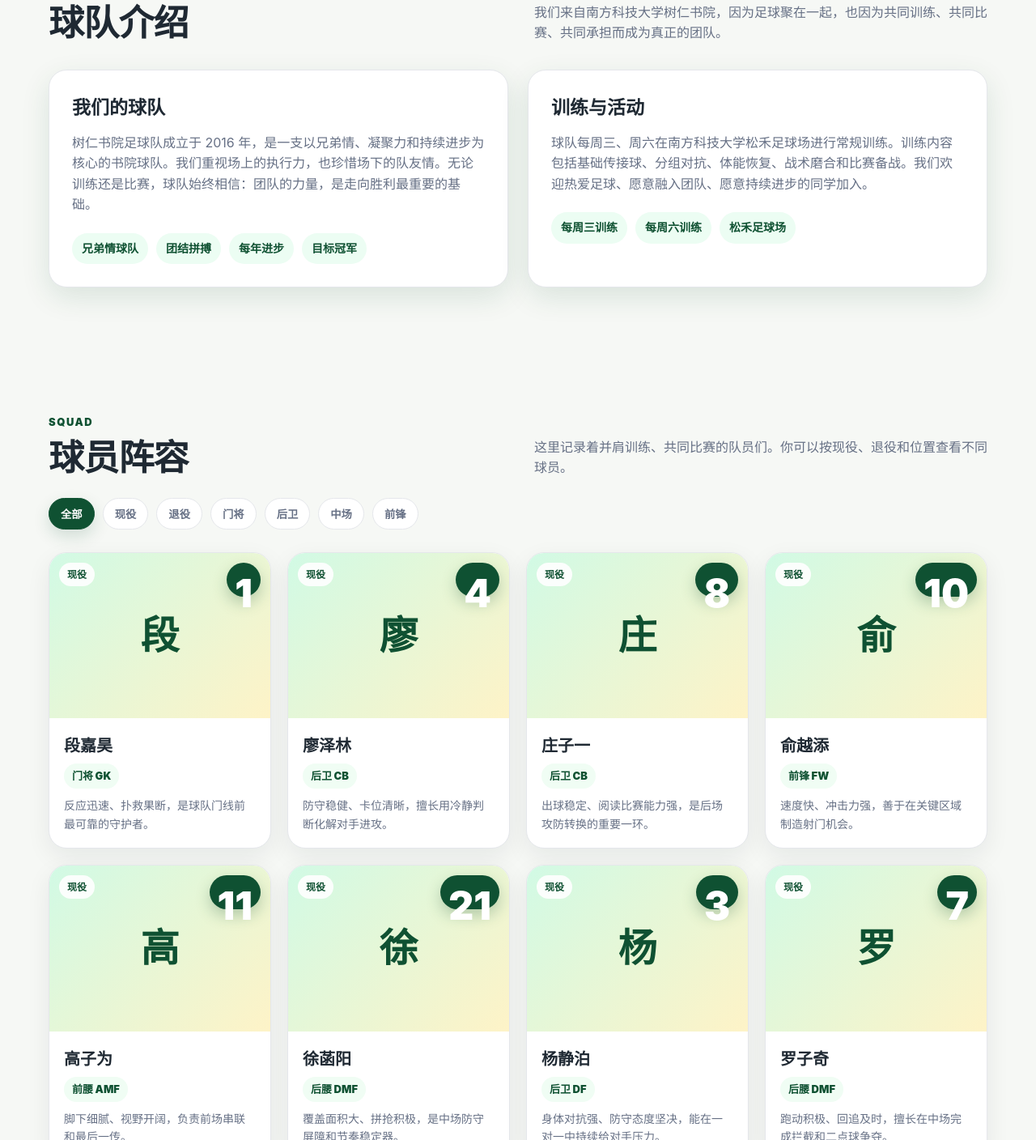
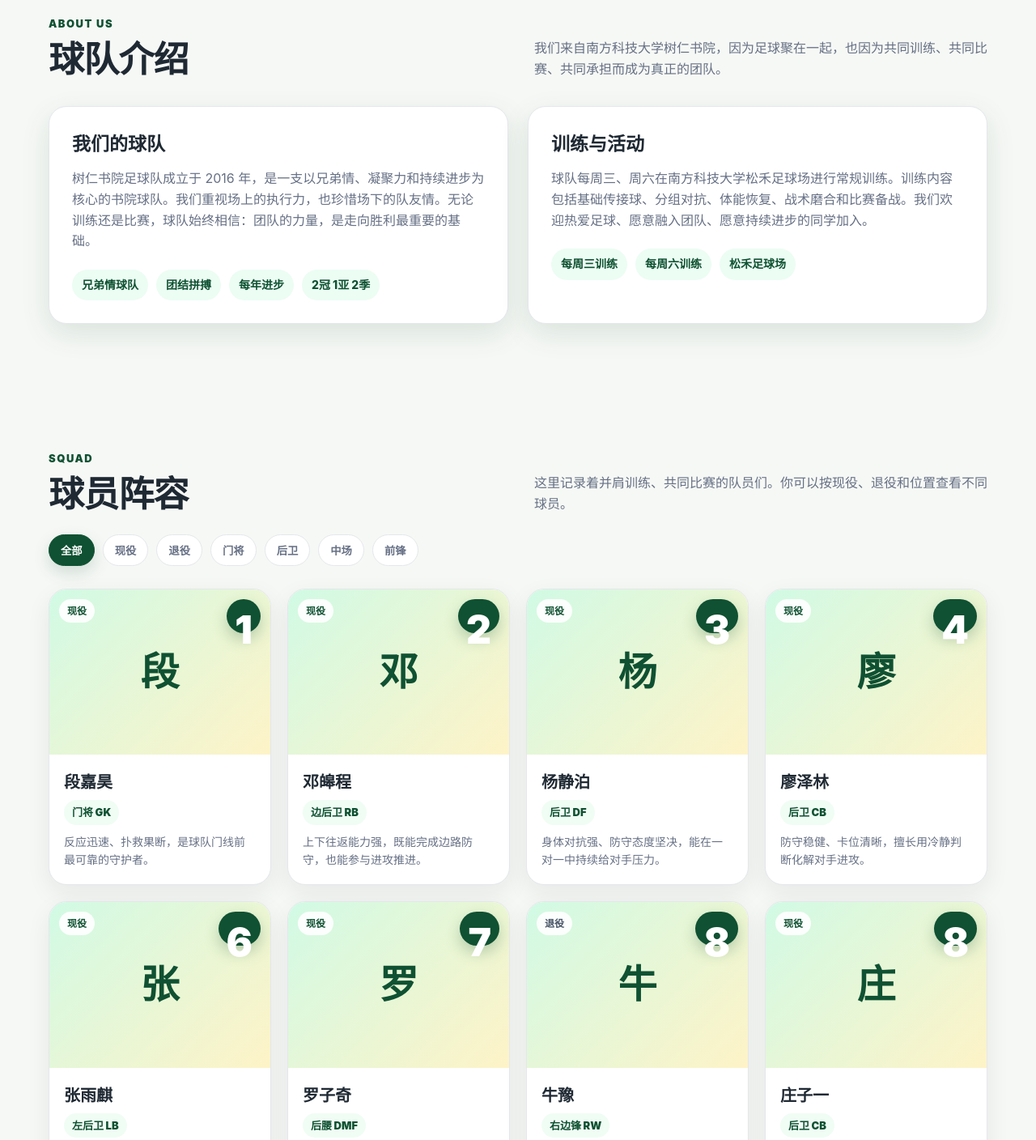
Before and after one commit to Hanyang-Xu/Shuren_soccer_team-_website, a plain HTML site: page index.html in a window 1280 px wide. Shown: the part 987-2395 px from the top of the page at 81% size. Drawn offline with Linux system fonts and the light colour scheme.

Commit message:
更新球队荣誉并按号码排序球员

```diff
--- a/index.html
+++ b/index.html
@@ -286,13 +286,13 @@
       <div class="container hero-inner">
         <div>
           <div class="badge">Southern University of Science and Technology · Since 2016</div>
-          <h1>兄弟同心，<br />目标冠军。</h1>
-          <p>树仁书院足球队（Shuren College Soccer Team）隶属于南方科技大学。自 2016 年成立以来，我们始终是一支重感情、讲团结、有目标的兄弟情球队。每一年，我们都在训练、比赛和磨合中继续进步，向更高水平和冠军目标不断前进。</p>
+          <h1>兄弟同心，<br />荣誉前行。</h1>
+          <p>树仁书院足球队（Shuren College Soccer Team）隶属于南方科技大学。自 2016 年成立以来，我们始终是一支重感情、讲团结、有目标的兄弟情球队。球队目前已取得两个冠军、一个亚军和两个季军；每一年，我们都在训练、比赛和磨合中继续进步，向更高水平不断前进。</p>
           <div class="hero-actions"><a href="#players" class="btn btn-primary">查看球员阵容</a><a href="#join" class="btn btn-outline">欢迎加入我们</a></div>
         </div>
         <div class="hero-card">
           <div class="hero-photo"><div class="hero-photo-note" id="heroPhotoNote">树仁书院足球队合照</div></div>
-          <div class="stats"><div class="stat"><strong id="activeCount">0</strong><span>现役球员</span></div><div class="stat"><strong>2016</strong><span>成立年份</span></div><div class="stat"><strong>🏆</strong><span>目标冠军</span></div></div>
+          <div class="stats"><div class="stat"><strong id="activeCount">0</strong><span>现役球员</span></div><div class="stat"><strong>2016</strong><span>成立年份</span></div><div class="stat"><strong>2冠 1亚 2季</strong><span>球队荣誉</span></div></div>
         </div>
       </div>
     </section>
@@ -300,7 +300,7 @@
     <section id="about"><div class="container">
       <div class="section-head"><div><div class="section-kicker">About Us</div><h2 class="section-title">球队介绍</h2></div><p class="section-desc">我们来自南方科技大学树仁书院，因为足球聚在一起，也因为共同训练、共同比赛、共同承担而成为真正的团队。</p></div>
       <div class="about-grid">
-        <article class="about-card"><h3>我们的球队</h3><p>树仁书院足球队成立于 2016 年，是一支以兄弟情、凝聚力和持续进步为核心的书院球队。我们重视场上的执行力，也珍惜场下的队友情。无论训练还是比赛，球队始终相信：团队的力量，是走向胜利最重要的基础。</p><div class="pill-row"><span class="pill">兄弟情球队</span><span class="pill">团结拼搏</span><span class="pill">每年进步</span><span class="pill">目标冠军</span></div></article>
+        <article class="about-card"><h3>我们的球队</h3><p>树仁书院足球队成立于 2016 年，是一支以兄弟情、凝聚力和持续进步为核心的书院球队。我们重视场上的执行力，也珍惜场下的队友情。无论训练还是比赛，球队始终相信：团队的力量，是走向胜利最重要的基础。</p><div class="pill-row"><span class="pill">兄弟情球队</span><span class="pill">团结拼搏</span><span class="pill">每年进步</span><span class="pill">2冠 1亚 2季</span></div></article>
         <article class="info-card"><h3>训练与活动</h3><p>球队每周三、周六在南方科技大学松禾足球场进行常规训练。训练内容包括基础传接球、分组对抗、体能恢复、战术磨合和比赛备战。我们欢迎热爱足球、愿意融入团队、愿意持续进步的同学加入。</p><div class="pill-row"><span class="pill">每周三训练</span><span class="pill">每周六训练</span><span class="pill">松禾足球场</span></div></article>
       </div>
     </div></section>
@@ -352,11 +352,18 @@
     }
 
     function filteredPlayers() {
-      return players.filter(player => {
-        const status = player.status || "active";
-        const role = player.role || getRoleFromPosition(player.position || "");
-        return (currentStatus === "all" || status === currentStatus) && (currentRole === "all" || role === currentRole);
-      });
+      return players
+        .filter(player => {
+          const status = player.status || "active";
+          const role = player.role || getRoleFromPosition(player.position || "");
+          return (currentStatus === "all" || status === currentStatus) && (currentRole === "all" || role === currentRole);
+        })
+        .sort((a, b) => {
+          const numberA = Number(a.number) || 999;
+          const numberB = Number(b.number) || 999;
+          if (numberA !== numberB) return numberA - numberB;
+          return a.name.localeCompare(b.name, "zh-Hans-CN");
+        });
     }
 
     function renderPlayers() {
```
